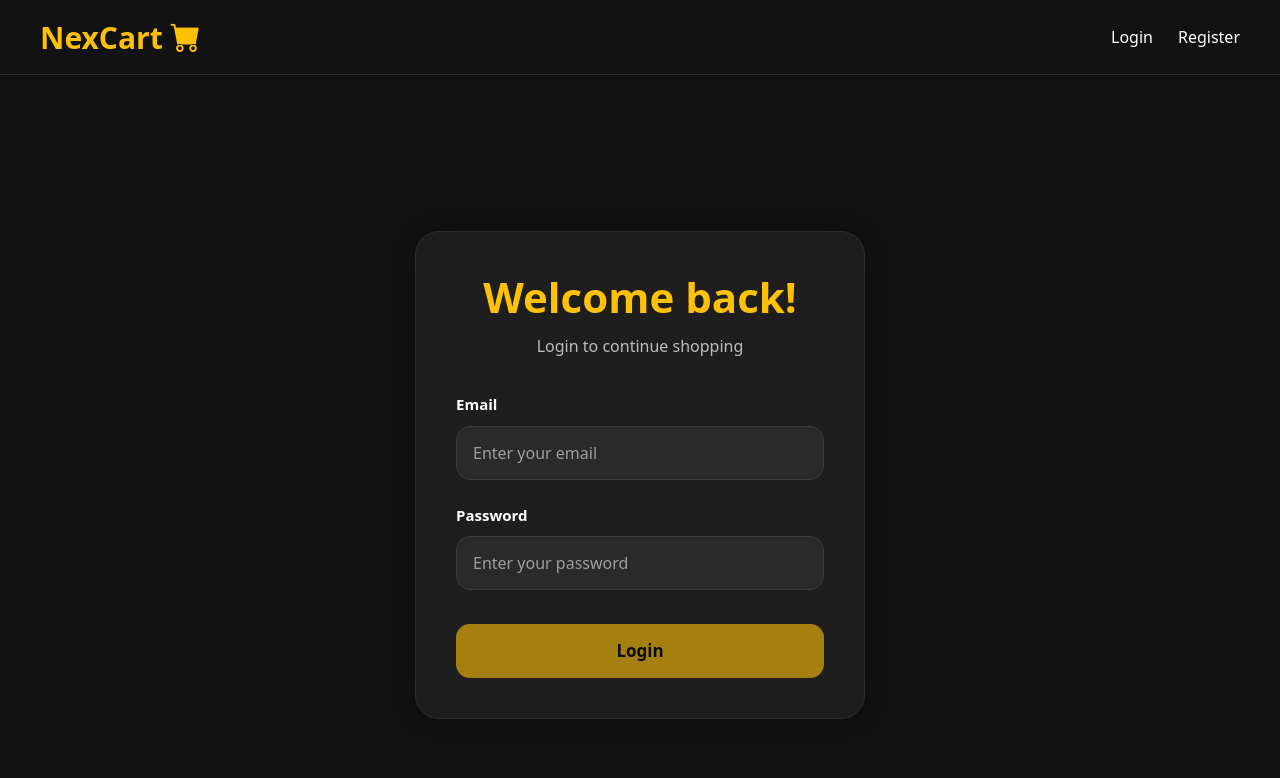
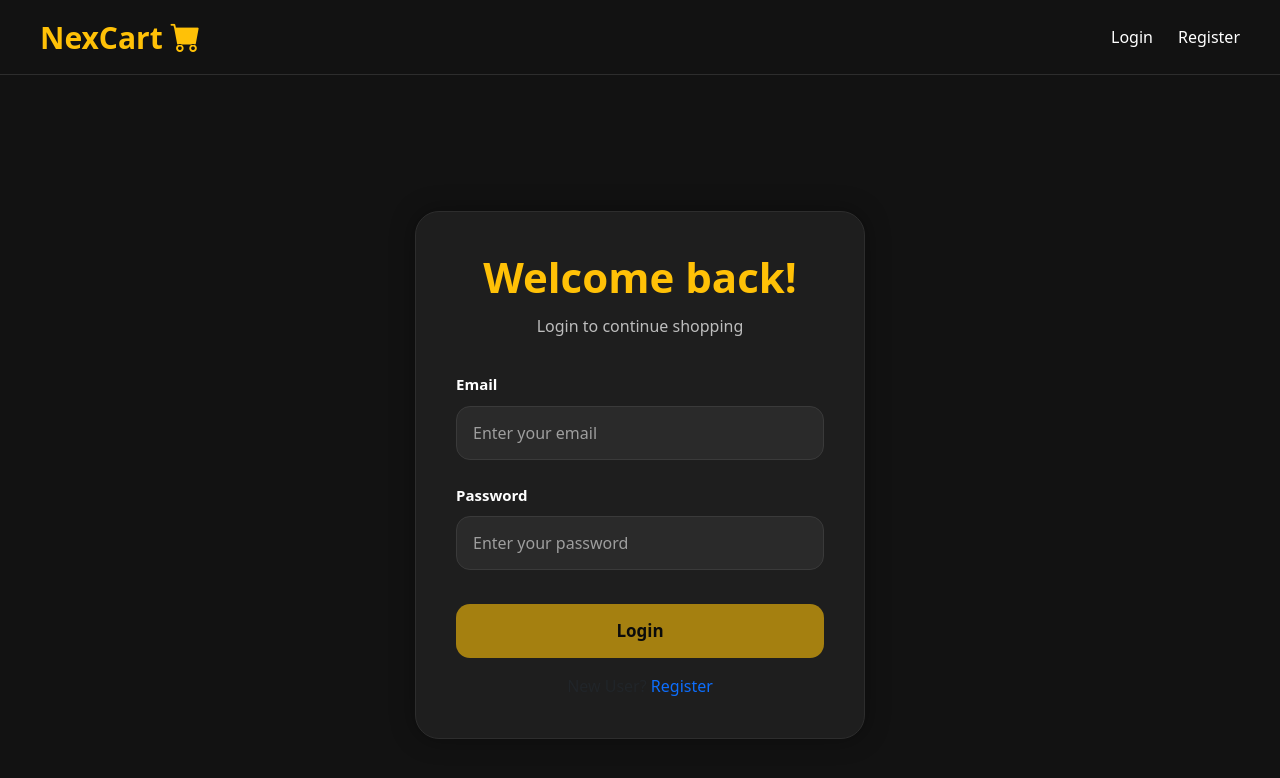
Before and after one commit to Kirandeepgantasala/Ecommerce_Application, an Angular app in the folder Ecommerce_Frontend/ecommerce-ui/: page /login in a window 1280 px wide. Shown: the top 778 px of the page. Built offline with nearby package versions, Linux system fonts and the light colour scheme.

Commit message:
Login and register pages

```diff
--- a/Ecommerce_Frontend/ecommerce-ui/src/app/auth/login/login.component.html
+++ b/Ecommerce_Frontend/ecommerce-ui/src/app/auth/login/login.component.html
@@ -78,6 +78,14 @@
 
         </form>
 
+        <div class="text-center mt-3">
+    New User?
+    <a routerLink="/register" class="text-decoration-none">
+        Register
+    </a>
+</div>
+
+
     </div>
 
 
--- a/Ecommerce_Frontend/ecommerce-ui/src/app/auth/register/register.component.html
+++ b/Ecommerce_Frontend/ecommerce-ui/src/app/auth/register/register.component.html
@@ -113,6 +113,11 @@
 
         </form>
 
+        <div class="text-center mt-3">
+    Already have an account?
+    <a routerLink="/login">Login</a>
+</div>
+
     </div>
 
 </div>
--- a/Ecommerce_Frontend/ecommerce-ui/src/app/feature/address/add-address/add-address.component.ts
+++ b/Ecommerce_Frontend/ecommerce-ui/src/app/feature/address/add-address/add-address.component.ts
@@ -1,4 +1,4 @@
-import { Component, OnInit } from '@angular/core';
+import { Component, EventEmitter, OnInit, Output } from '@angular/core';
 import { Address } from '../../model/Address';
 import { Form, FormBuilder, FormGroup, ReactiveFormsModule, Validators } from '@angular/forms';
 import { CustomerService } from '../../service/customer.service';
@@ -31,6 +31,7 @@ export class AddAddressComponent implements OnInit {
   };
   message:string='';
   errorMessage:string='';
+  @Output() addressAdded = new EventEmitter<void>();
   constructor(private fb:FormBuilder,private customerService:CustomerService,
     private toast:ToastrService
   ){}
@@ -57,6 +58,7 @@ onSubmit(){
         this.message = data.message;
         console.log(this.message);
         this.toast.success("Address Added Successfully");
+        this.addressAdded.emit();
 
       },
       error:(error)=>{
--- a/Ecommerce_Frontend/ecommerce-ui/src/app/feature/address/address-list/address-list.component.ts
+++ b/Ecommerce_Frontend/ecommerce-ui/src/app/feature/address/address-list/address-list.component.ts
@@ -41,4 +41,6 @@ this.selectedAddress.emit(id);
   }
 
 
+
+
 }
--- a/Ecommerce_Frontend/ecommerce-ui/src/app/feature/checkout/checkout.component.html
+++ b/Ecommerce_Frontend/ecommerce-ui/src/app/feature/checkout/checkout.component.html
@@ -76,7 +76,7 @@
             *ngIf="showAddressForm"
             class="mt-4">
 
-            <app-add-address>
+            <app-add-address (addressAdded)="refreshAddressList()">
             </app-add-address>
 
         </div>
--- a/Ecommerce_Frontend/ecommerce-ui/src/app/feature/checkout/checkout.component.ts
+++ b/Ecommerce_Frontend/ecommerce-ui/src/app/feature/checkout/checkout.component.ts
@@ -1,4 +1,4 @@
-import { Component, OnInit } from '@angular/core';
+import { Component, OnInit, ViewChild } from '@angular/core';
 import { CartService } from '../service/cart.service';
 import { CartItem } from '../model/CartItem';
 import { CommonModule } from '@angular/common';
@@ -22,6 +22,8 @@ declare var Razorpay: any;
   styleUrl: './checkout.component.css',
 })
 export class CheckoutComponent implements OnInit {
+  @ViewChild(AddressListComponent)
+  addressList!:AddressListComponent;
   cartItems: CartItem[] = [];
   totalPrice: number = 0;
   orderItems: OrderItem[] = [];
@@ -203,4 +205,8 @@ toggleAddressForm(){
   console.log(this.showAddressForm);
 
 }
+
+refreshAddressList(){
+this.addressList.getCustomerAddressesList();
 }
+}
```
